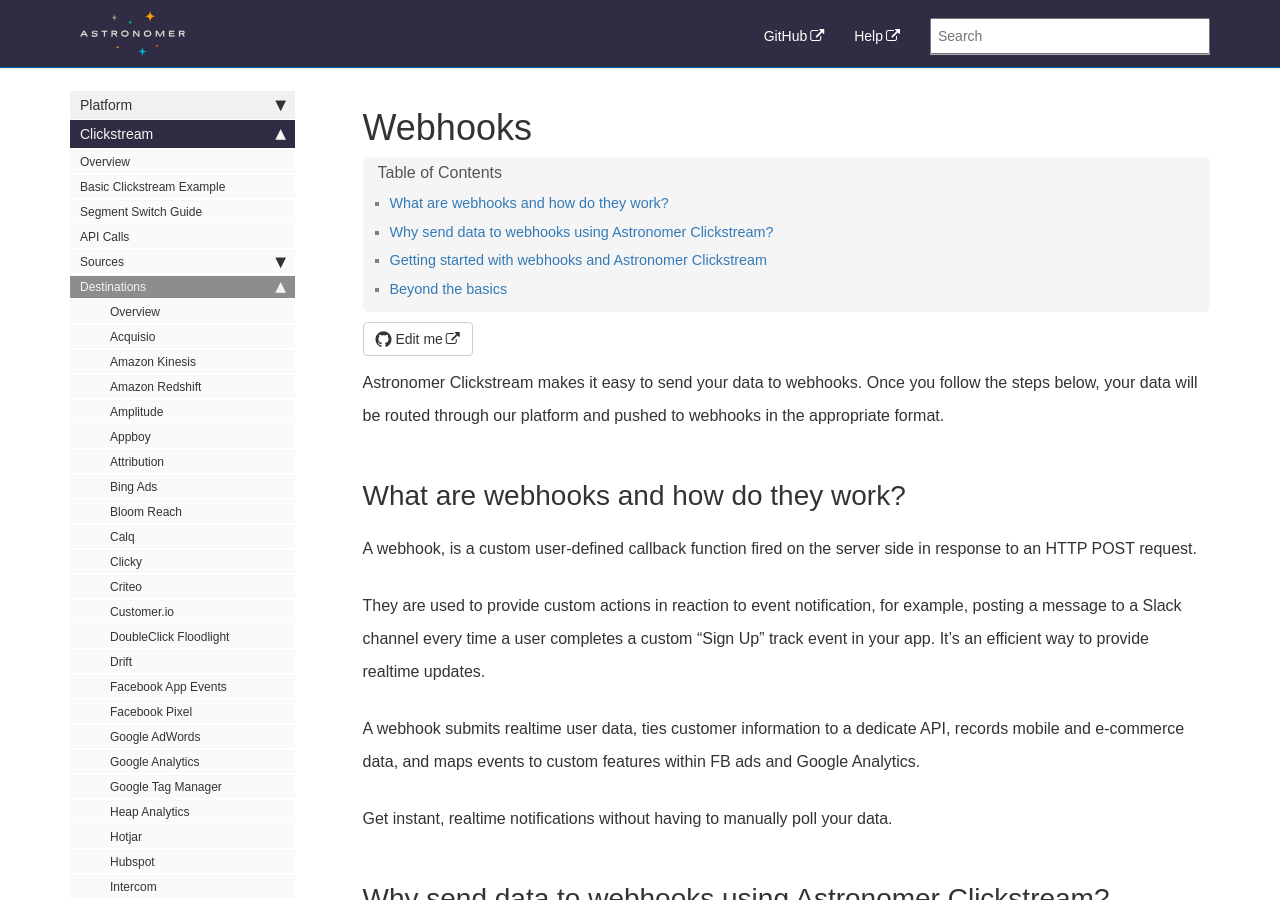
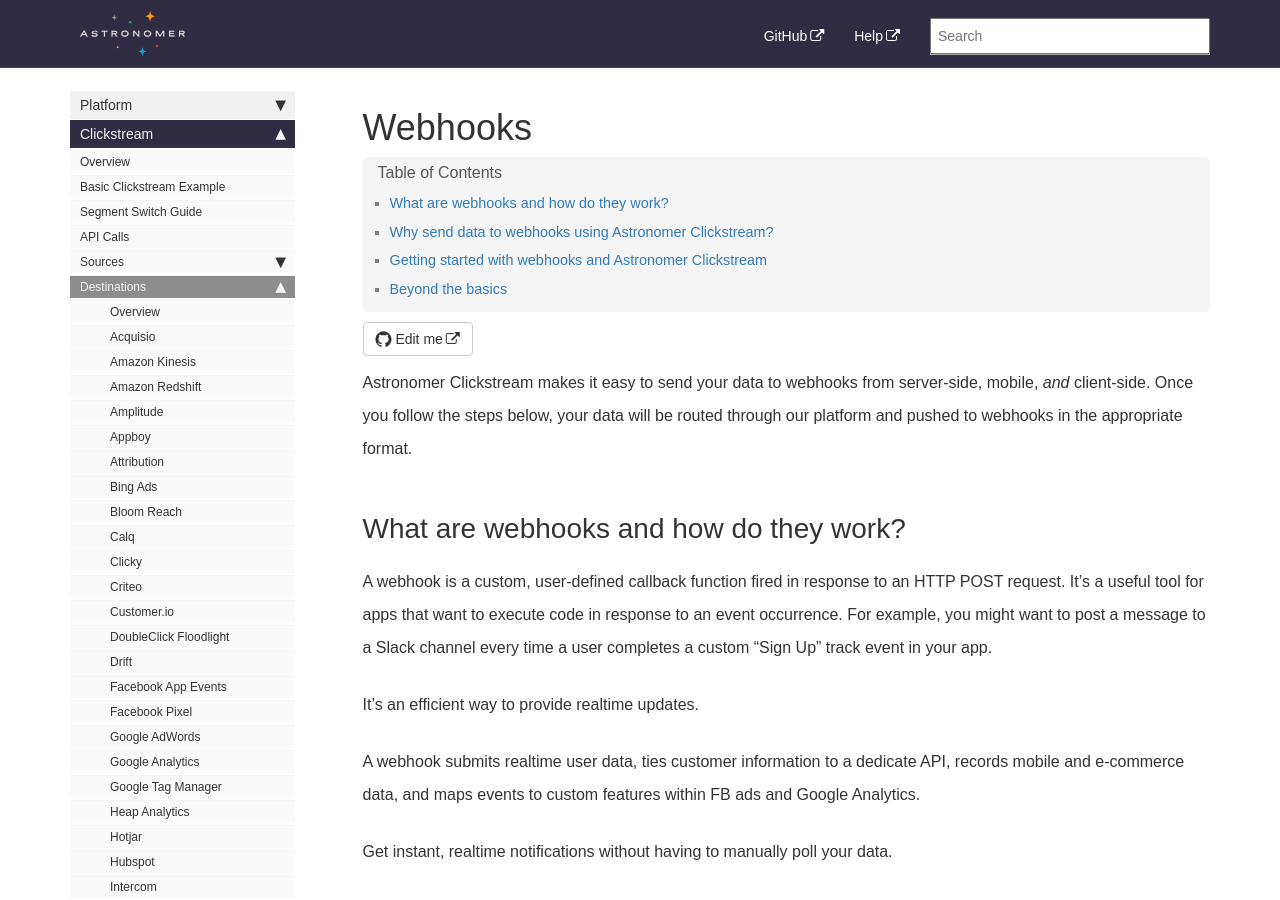
Before and after one commit to petedejoy/documentation, a Jekyll site: the page built from v2/clickstream/destinations/webhooks.md, in a window 1280 px wide and 900 px high. Built offline with Jekyll 4.4.1, drawn with Linux system fonts in a browser that asks for light colours; nearby versions of some CDN libraries; some web fonts are replaced; comment, search, counter and statistics services are not loaded.

```diff
--- a/_data/sidebars/platform_sidebar.yml
+++ b/_data/sidebars/platform_sidebar.yml
@@ -232,7 +232,7 @@ entries:
           output: web, pdf
 
         - title: OutBrain
-          url: /v2/clickstream/destinations/outbrain.html
+          url: /v2/clickstream/destinations/OutBrain.html
           output: web, pdf
 
         - title: Pebble Post
--- a/v2/clickstream/destinations/webhooks.md
+++ b/v2/clickstream/destinations/webhooks.md
@@ -2,13 +2,13 @@
 title: Webhooks
 sidebar: platform_sidebar
 ---
-Astronomer Clickstream makes it easy to send your data to webhooks. Once you follow the steps below, your data will be routed through our platform and pushed to webhooks in the appropriate format.
+Astronomer Clickstream makes it easy to send your data to webhooks from server-side, mobile, *and* client-side. Once you follow the steps below, your data will be routed through our platform and pushed to webhooks in the appropriate format.
 
 ## What are webhooks and how do they work?
 
-A webhook, is a custom user-defined callback function fired on the server side in response to an HTTP POST request.
+A webhook is a custom, user-defined callback function fired in response to an HTTP POST request. It's a useful tool for apps that want to execute code in response to an event occurrence. For example, you might want to post a message to a Slack channel every time a user completes a custom "Sign Up" track event in your app.
 
-They are used to provide custom actions in reaction to event notification, for example, posting a message to a Slack channel every time a user completes a custom "Sign Up" track event in your app. It's an efficient way to provide realtime updates.
+It's an efficient way to provide realtime updates.
 
 A webhook submits realtime user data, ties customer information to a dedicate API, records mobile and e-commerce data, and maps events to custom features within FB ads and Google Analytics.
 
```
